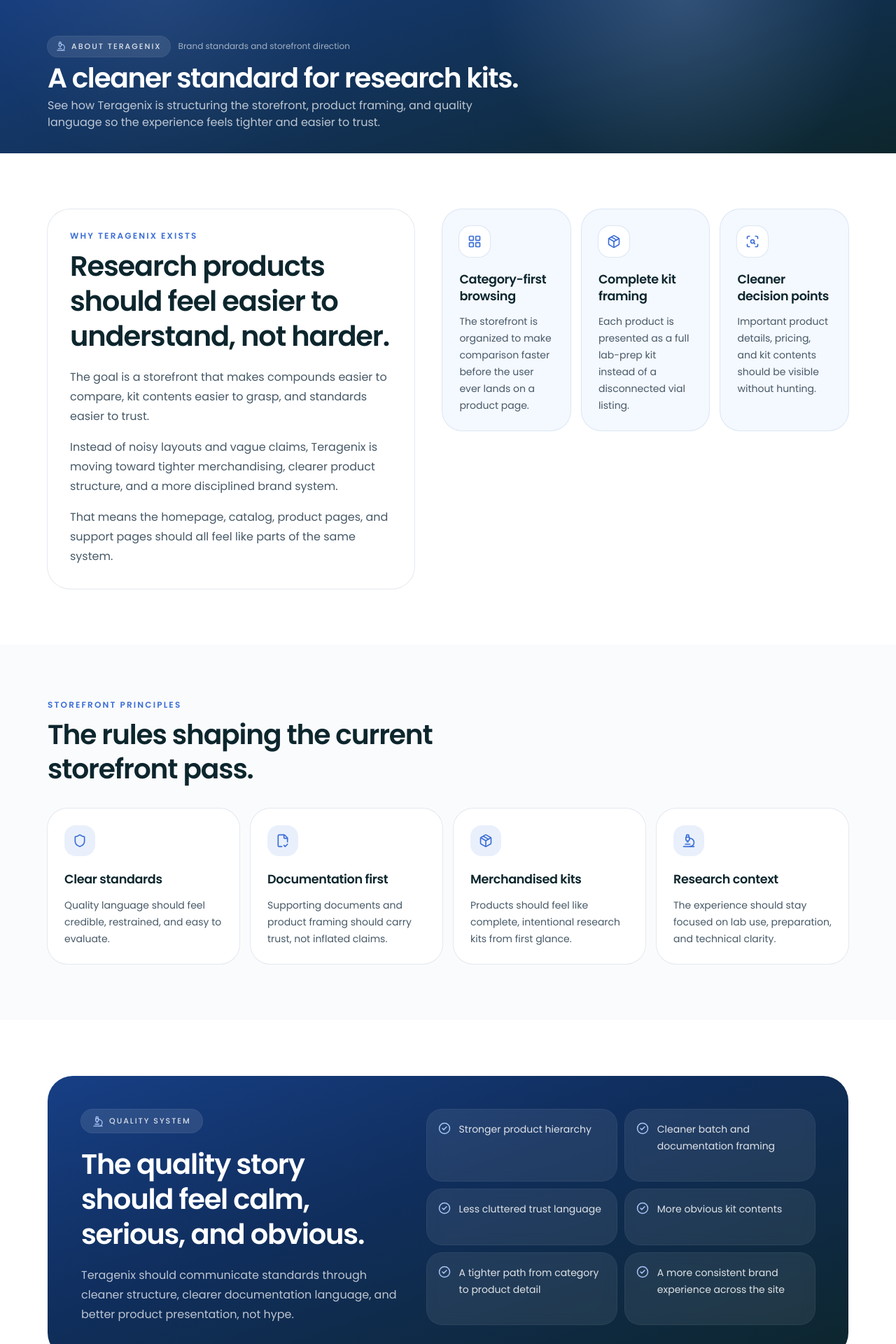
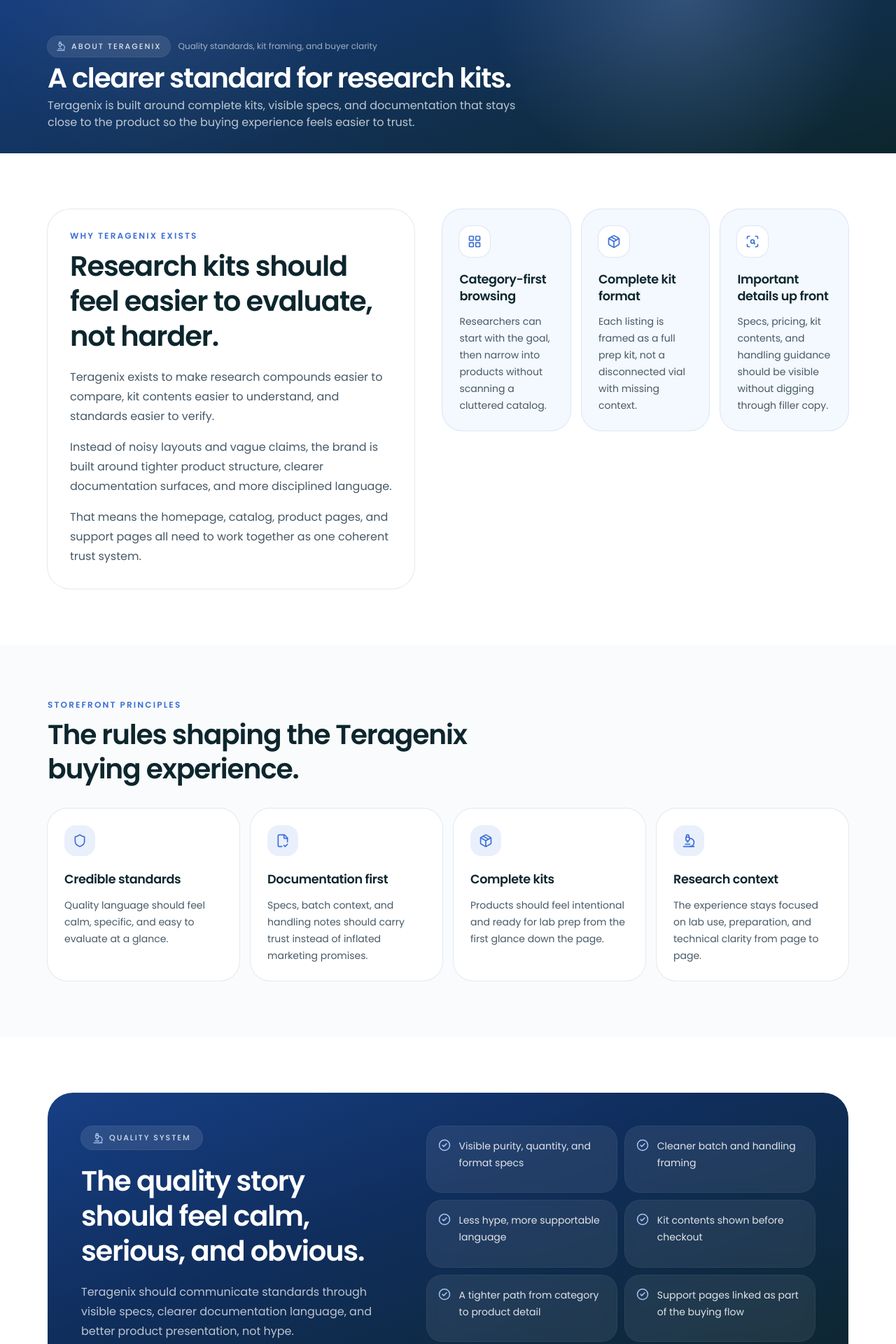
Before and after one commit to sethschnrt/teragenix, a Next.js app: page /about in a window 1280 px wide. Shown: the part 60-1980 px from the top of the page at 70% size. Built offline with nearby package versions, Linux system fonts and the light colour scheme.

Commit message:
tighten teragenix trust and product copy

```diff
--- a/src/app/about/page.tsx
+++ b/src/app/about/page.tsx
@@ -18,50 +18,50 @@ const workflowCards = [
   {
     icon: LayoutGrid,
     title: "Category-first browsing",
-    body: "The storefront is organized to make comparison faster before the user ever lands on a product page.",
+    body: "Researchers can start with the goal, then narrow into products without scanning a cluttered catalog.",
   },
   {
     icon: Package,
-    title: "Complete kit framing",
-    body: "Each product is presented as a full lab-prep kit instead of a disconnected vial listing.",
+    title: "Complete kit format",
+    body: "Each listing is framed as a full prep kit, not a disconnected vial with missing context.",
   },
   {
     icon: ScanSearch,
-    title: "Cleaner decision points",
-    body: "Important product details, pricing, and kit contents should be visible without hunting.",
+    title: "Important details up front",
+    body: "Specs, pricing, kit contents, and handling guidance should be visible without digging through filler copy.",
   },
 ];
 
 const principleCards = [
   {
     icon: Shield,
-    title: "Clear standards",
-    body: "Quality language should feel credible, restrained, and easy to evaluate.",
+    title: "Credible standards",
+    body: "Quality language should feel calm, specific, and easy to evaluate at a glance.",
   },
   {
     icon: FileCheck2,
     title: "Documentation first",
-    body: "Supporting documents and product framing should carry trust, not inflated claims.",
+    body: "Specs, batch context, and handling notes should carry trust instead of inflated marketing promises.",
   },
   {
     icon: Package,
-    title: "Merchandised kits",
-    body: "Products should feel like complete, intentional research kits from first glance.",
+    title: "Complete kits",
+    body: "Products should feel intentional and ready for lab prep from the first glance down the page.",
   },
   {
     icon: Microscope,
     title: "Research context",
-    body: "The experience should stay focused on lab use, preparation, and technical clarity.",
+    body: "The experience stays focused on lab use, preparation, and technical clarity from page to page.",
   },
 ];
 
 const qualityPoints = [
-  "Stronger product hierarchy",
-  "Cleaner batch and documentation framing",
-  "Less cluttered trust language",
-  "More obvious kit contents",
+  "Visible purity, quantity, and format specs",
+  "Cleaner batch and handling framing",
+  "Less hype, more supportable language",
+  "Kit contents shown before checkout",
   "A tighter path from category to product detail",
-  "A more consistent brand experience across the site",
+  "Support pages linked as part of the buying flow",
 ];
 
 export default function AboutPage() {
@@ -70,9 +70,9 @@ export default function AboutPage() {
       <PageHero
         icon={Microscope}
         eyebrow="ABOUT TERAGENIX"
-        detail="Brand standards and storefront direction"
-        title="A cleaner standard for research kits."
-        description="See how Teragenix is structuring the storefront, product framing, and quality language so the experience feels tighter and easier to trust."
+        detail="Quality standards, kit framing, and buyer clarity"
+        title="A clearer standard for research kits."
+        description="Teragenix is built around complete kits, visible specs, and documentation that stays close to the product so the buying experience feels easier to trust."
         variant="subpage"
       />
 
@@ -82,17 +82,17 @@ export default function AboutPage() {
             <div className="rounded-[2rem] bg-white p-7 ring-1 ring-[#e3e8ef] sm:p-8">
               <p className="tg-eyebrow">WHY TERAGENIX EXISTS</p>
               <h2 className="mt-3 text-[2rem] font-semibold leading-tight tracking-[-0.03em] text-[#0d262d] sm:text-[2.5rem]">
-                Research products should feel easier to understand, not harder.
+                Research kits should feel easier to evaluate, not harder.
               </h2>
               <div className="mt-5 space-y-4 text-[15px] leading-7 text-[#475967] sm:text-[16px]">
                 <p>
-                  The goal is a storefront that makes compounds easier to compare, kit contents easier to grasp, and standards easier to trust.
+                  Teragenix exists to make research compounds easier to compare, kit contents easier to understand, and standards easier to verify.
                 </p>
                 <p>
-                  Instead of noisy layouts and vague claims, Teragenix is moving toward tighter merchandising, clearer product structure, and a more disciplined brand system.
+                  Instead of noisy layouts and vague claims, the brand is built around tighter product structure, clearer documentation surfaces, and more disciplined language.
                 </p>
                 <p>
-                  That means the homepage, catalog, product pages, and support pages should all feel like parts of the same system.
+                  That means the homepage, catalog, product pages, and support pages all need to work together as one coherent trust system.
                 </p>
               </div>
             </div>
@@ -122,7 +122,7 @@ export default function AboutPage() {
           <div className="mb-8 max-w-2xl">
             <p className="tg-eyebrow">STOREFRONT PRINCIPLES</p>
             <h2 className="mt-3 text-[2rem] font-semibold leading-tight tracking-[-0.03em] text-[#0d262d] sm:text-[2.45rem]">
-              The rules shaping the current storefront pass.
+              The rules shaping the Teragenix buying experience.
             </h2>
           </div>
 
@@ -160,7 +160,7 @@ export default function AboutPage() {
                   The quality story should feel calm, serious, and obvious.
                 </h2>
                 <p className="mt-5 max-w-xl text-[15px] leading-7 text-white/72 sm:text-[16px]">
-                  Teragenix should communicate standards through cleaner structure, clearer documentation language, and better product presentation, not hype.
+                  Teragenix should communicate standards through visible specs, clearer documentation language, and better product presentation, not hype.
                 </p>
               </div>
 
@@ -193,8 +193,8 @@ export default function AboutPage() {
               <div className="mt-6 space-y-4">
                 {[
                   "Browse by goal first so the catalog feels easier to scan.",
-                  "Use the product page to understand the full kit format and what is included.",
-                  "Review supporting documentation and support content once the product fit is clear.",
+                  "Use the product page to confirm the full kit format, specs, and storage guidance.",
+                  "Use the FAQ and policy pages to validate shipping, refund, and research-use details.",
                 ].map((item, index) => (
                   <div key={item} className="flex gap-4 rounded-[1.25rem] bg-[#f4f8ff] p-4 ring-1 ring-[#dbe6f5]">
                     <div className="flex h-9 w-9 shrink-0 items-center justify-center rounded-full bg-white text-sm font-semibold text-[#3b6ed6] ring-1 ring-[#dbe6f5]">
@@ -209,10 +209,10 @@ export default function AboutPage() {
             <div className="rounded-[2rem] bg-white p-7 ring-1 ring-[#e3e8ef] sm:p-8">
               <p className="tg-eyebrow">NEXT STEP</p>
               <h2 className="mt-3 text-[1.9rem] font-semibold leading-tight tracking-[-0.03em] text-[#0d262d] sm:text-[2.35rem]">
-                Browse the current storefront.
+                Browse the current catalog.
               </h2>
               <p className="mt-4 text-[15px] leading-7 text-[#475967] sm:text-[16px]">
-                The best way to understand the direction is to move through the live catalog and product pages.
+                The fastest way to understand the brand is to move through the live catalog, then drop into a product page and support pages from there.
               </p>
 
               <div className="mt-8 space-y-3">
--- a/src/app/page.tsx
+++ b/src/app/page.tsx
@@ -23,22 +23,22 @@ export default function Home() {
 
       {/* Section 1 — Metabolic */}
       <EditorialSection
-        eyebrow="RESEARCH-GRADE GLP-1 COMPOUNDS"
-        headline="Metabolic research, made easier."
-        accentPhrase="made easier"
+        eyebrow="METABOLIC RESEARCH KITS"
+        headline="Metabolic research, organized for faster comparison."
+        accentPhrase="faster comparison"
         accentColor={BLUE_PRIMARY}
         haloColor={HALO_SKY}
-        bodyText="Teragenix's metabolic kits are being presented as a cleaner, easier-to-compare storefront category with stronger product framing and less clutter."
-        subheading="A smarter way to run your metabolic workflow"
-        subbody="Retatrutide, tirzepatide, and semaglutide are positioned here as a focused category with clearer product hierarchy and more readable kit presentation."
+        bodyText="Retatrutide, tesamorelin, and adjacent metabolic compounds are grouped into complete kits with visible specs, prep essentials, and a cleaner comparison flow."
+        subheading="Built to reduce guesswork"
+        subbody="Instead of making researchers piece together basics across multiple listings, Teragenix presents each kit as a complete lab-ready format with clearer documentation and easier category scanning."
         features={[
-          "Clear category framing",
-          "Documentation-led trust",
-          "Complete kit positioning",
-          "Stronger product hierarchy",
-          "Cleaner storefront flow",
+          "Visible purity + quantity specs",
+          "Full kit contents on-page",
+          "Clear storage guidance",
+          "Category-first browsing",
+          "Research-use framing",
         ]}
-        cardTitle="Everything you need — included:"
+        cardTitle="What you see up front:"
         ctaLabel="Shop metabolic kits"
         ctaHref="/shop?category=fat-loss"
         image1="/images/generated/refresh-v1/metabolic-hero-tight.webp"
@@ -51,21 +51,21 @@ export default function Home() {
       {/* Section 2 — Quality standards */}
       <EditorialSection
         eyebrow="QUALITY STANDARDS"
-        headline="Lab-verified. Independently tested."
-        accentPhrase="Independently tested"
+        headline="Proof-first. Cleaner standards."
+        accentPhrase="Cleaner standards"
         accentColor={BLUE_SKY}
         haloColor={HALO_STEEL}
-        bodyText="The quality story should feel clear, documented, and visually consistent across the storefront instead of relying on inflated trust language."
-        subheading="Serious compounds, serious standards"
-        subbody="This section is meant to communicate standards through cleaner structure, clearer documentation language, and better merchandising discipline."
+        bodyText="Trust should come from batch context, handling guidance, and product pages that show exactly what is included, not inflated claims."
+        subheading="What serious buyers actually look for"
+        subbody="The strongest quality signal is simple: clear specs, visible kit contents, consistent research-use language, and documentation positioned close to the product."
         features={[
-          "Quality-first framing",
-          "Clearer documentation language",
-          "More credible trust signals",
-          "Tighter visual hierarchy",
-          "Less cluttered messaging",
+          "Purity targets shown on-page",
+          "Batch and handling context",
+          "Complete kit breakdowns",
+          "Support pages linked clearly",
+          "Credible language over hype",
         ]}
-        cardTitle="Our quality promise:"
+        cardTitle="Standards that matter:"
         ctaLabel="Read quality standards"
         ctaHref="/about"
         image1="/images/generated/lifestyle-v1-cutout/quality-1-hero.webp"
--- a/src/app/shop/[slug]/product-detail.tsx
+++ b/src/app/shop/[slug]/product-detail.tsx
@@ -51,12 +51,12 @@ export function ProductDetail({ product, relatedProducts }: ProductDetailProps)
     },
     {
       label: "Kit checklist",
-      value: "The full box contents are listed on-page so the format is obvious before checkout goes live.",
+      value: "Every kit lists the compound, bacteriostatic water, syringes, swabs, and guide directly on the page.",
       icon: FlaskConical,
     },
     {
-      label: "Research-use framing",
-      value: "This listing is presented for in-vitro research and laboratory use only.",
+      label: "Support + policy access",
+      value: "FAQ, shipping, refund, and research-disclaimer pages are linked below so operational details stay easy to verify.",
       icon: ShieldCheck,
     },
   ];
@@ -139,7 +139,7 @@ export function ProductDetail({ product, relatedProducts }: ProductDetailProps)
 
               <div className="mt-8 flex flex-wrap gap-3">
                 {[
-                  "Documentation-led",
+                  "Visible specs",
                   "Complete kit format",
                   "Research use only",
                 ].map((item) => (
@@ -183,7 +183,7 @@ export function ProductDetail({ product, relatedProducts }: ProductDetailProps)
               About this kit
             </p>
             <h2 className="mt-3 text-[1.85rem] font-semibold leading-tight tracking-[-0.03em] text-[#0d262d] sm:text-[2.2rem]">
-              Research-ready from the moment it arrives.
+              Built for cleaner evaluation before you buy.
             </h2>
             <p className="mt-5 text-[15px] leading-7 text-[#0d262d]/68 sm:text-[16px]">
               {product.longDescription}
@@ -193,9 +193,9 @@ export function ProductDetail({ product, relatedProducts }: ProductDetailProps)
               <p className="text-sm font-semibold text-[#0d262d]">Why this setup works better</p>
               <ul className="mt-4 space-y-3">
                 {[
-                  "One order instead of piecing supplies together across vendors.",
-                  "Category-matched product discovery that stays consistent across the site.",
-                  "Complete documentation and prep essentials included in the box.",
+                  "One product page instead of piecing key details together across the site.",
+                  "Category-matched discovery that stays consistent from homepage to catalog.",
+                  "Specs, prep essentials, and policy links visible before checkout decisions.",
                 ].map((item) => (
                   <li key={item} className="flex items-start gap-2.5 text-[14px] leading-6 text-[#0d262d]/68">
                     <Check className="mt-1 h-4 w-4 shrink-0" style={{ color: theme.accent }} />
@@ -276,7 +276,7 @@ export function ProductDetail({ product, relatedProducts }: ProductDetailProps)
                 Support pages
               </p>
               <p className="mt-3 text-[14px] leading-6 text-[#0d262d]/68">
-                Need more than the product summary? Use the FAQ and policy pages for shipping, refund, and research-use details.
+                Need more than the product summary? Use the FAQ and policy pages for shipping, refund, and research-use details without leaving the trust layer to guesswork.
               </p>
 
               <div className="mt-5 flex flex-wrap gap-2.5">
--- a/src/components/guarantee.tsx
+++ b/src/components/guarantee.tsx
@@ -4,23 +4,23 @@ import { Shield, Truck, FlaskConical, Mail } from "lucide-react";
 const promises = [
   {
     icon: Truck,
-    title: "Cleaner storefront flow",
-    body: "Homepage, catalog, and product pages are being tightened into a more coherent path.",
+    title: "Category-led shopping",
+    body: "Browse by goal first, then compare products inside a tighter, easier-to-scan catalog.",
   },
   {
     icon: FlaskConical,
-    title: "Documentation-led trust",
-    body: "Quality positioning is strongest when product pages and supporting documentation do the heavy lifting.",
+    title: "Visible kit contents",
+    body: "Each product page makes the full box format easy to understand before checkout ever enters the picture.",
   },
   {
     icon: Shield,
-    title: "Complete kit framing",
-    body: "The storefront is built to make the kit format easier to understand at a glance.",
+    title: "Proof-first standards",
+    body: "Specs, storage guidance, and documentation language stay close to the product instead of hiding behind hype.",
   },
   {
     icon: Mail,
-    title: "Clearer product detail",
-    body: "Important information should be visible in the storefront instead of hidden behind vague promises.",
+    title: "Support surfaces built in",
+    body: "FAQ, shipping, refund, and research-use pages are linked clearly so buyers can verify the operational side fast.",
   },
 ];
 
@@ -30,11 +30,11 @@ export function Guarantee() {
       <div className="mx-auto max-w-[1240px] px-5 sm:px-8 lg:px-[160px]">
         <div className="mb-16 text-center">
           <p className="tg-eyebrow mb-6" style={{ color: "#3b6ed6" }}>
-            STOREFRONT PRINCIPLES
+            WHY IT FEELS TRUSTWORTHY
           </p>
           <h2 className="tg-h2 mx-auto max-w-3xl" style={{ color: "#0d262d" }}>
-            A cleaner storefront, built around{" "}
-            <span style={{ color: "#3b6ed6" }}>complete kits.</span>
+            A cleaner buying path, built around{" "}
+            <span style={{ color: "#3b6ed6" }}>proof and clarity.</span>
           </h2>
           <p
             className="mx-auto mt-6 max-w-xl"
@@ -45,7 +45,7 @@ export function Guarantee() {
               fontWeight: 400,
             }}
           >
-            Four design principles guiding the current storefront phase.
+            Four things that make the Teragenix experience feel more credible without cluttering the design.
           </p>
         </div>
 
--- a/src/components/hero.tsx
+++ b/src/components/hero.tsx
@@ -102,7 +102,7 @@ export function Hero() {
                 <span
                   className="inline-block h-1.5 w-1.5 rounded-full bg-white"
                 />
-                Research-grade kits, cleaner storefront
+                Research-use kits with clear specs
               </p>
             </div>
 
@@ -121,7 +121,7 @@ export function Hero() {
               className="mx-auto mt-5 max-w-[560px] text-center text-white/85 lg:mt-3 lg:max-w-[600px]"
               style={{ fontSize: "15px", lineHeight: "1.5", fontWeight: 400 }}
             >
-              Premium peptides designed to support fat loss, recovery, performance, and long-term vitality, delivered discreetly with a simpler, better experience.
+              Research peptides organized into complete kits with visible specs, storage guidance, and documentation-first product pages.
             </p>
 
             {/* CTA row */}
@@ -141,7 +141,7 @@ export function Hero() {
                 className="tg-link-pill inline-flex h-12 items-center rounded-full px-7 text-white ring-1 ring-white/40 hover:bg-white/10"
                 style={{ fontSize: "14px", fontWeight: 600, letterSpacing: "-0.02em" }}
               >
-                How it works
+                Quality standards
               </Link>
             </div>
           </div>
```
